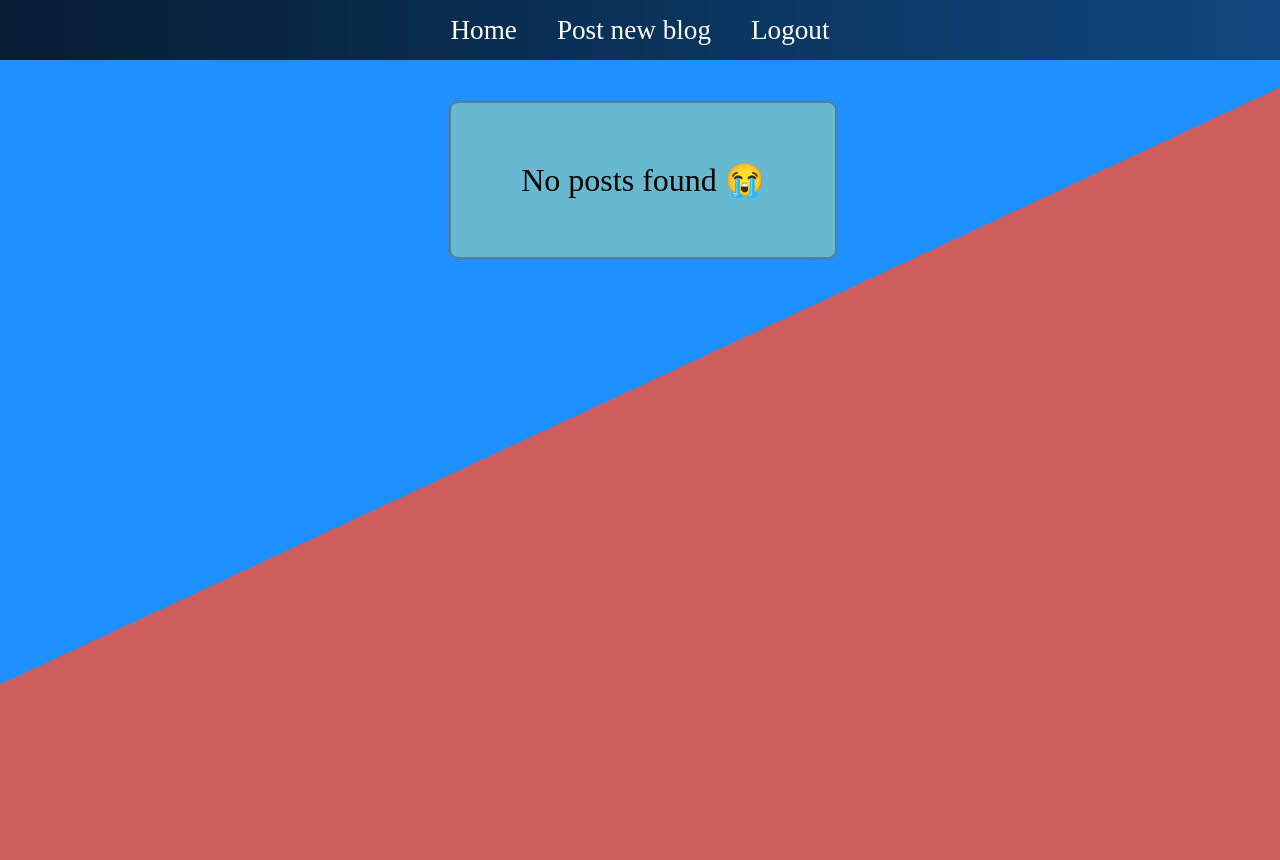
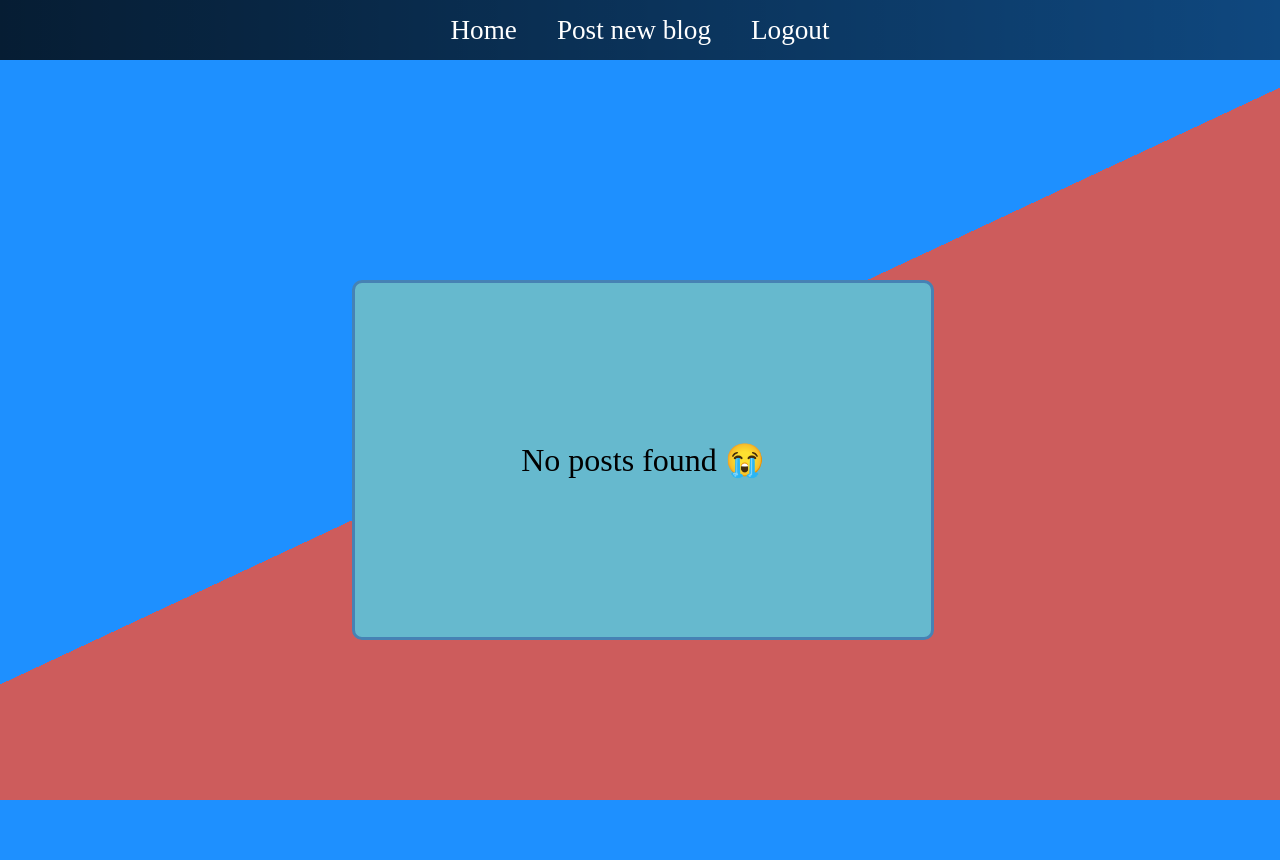
Before and after one commit to Thatdevnerd/Blogtor, a Symfony app: template templates/blog_overview/overview/index.html.twig in a window 1280 px wide. Before the commit the page ends 684 px from the top, so only its background shows below. Run offline with Twig, Linux system fonts and the light colour scheme; the template is opened without the code that fills it, so the values that code supplies are empty; some libraries are stand-ins or nearby versions.

Commit message:
blog cards are now properly centered

```diff
--- a/public/css/blog.css
+++ b/public/css/blog.css
@@ -24,20 +24,21 @@ body {
 .blog-list {
     display: flex;
     justify-content: center;
+    height: 100vh;
+    align-items: center;
 }
 
 .blog-card-wrapper {
     display: flex;
     flex-direction: column;
-    width: 30vw;
-    height: 25vh;
+    width: 45vw;
+    height: 45vh;
 }
 
 .blog-card {
     display: flex;
     justify-content: center;
     align-items: center;
-    margin-top: 5vh;
     width: 100%;
     height: 100%;
     background-color: #66b9ce;
```
